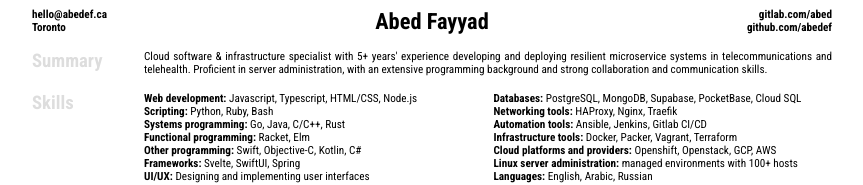
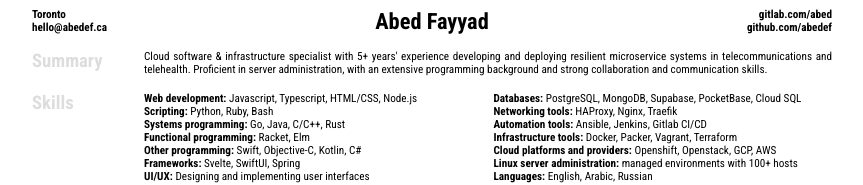
Before and after one commit to abedef/resume, a SvelteKit app: page / in a window 1280 px wide. Shown: the top 185 px of the page, without its empty margins (208-1071 px from the left). Built offline with nearby package versions, Linux system fonts and the light colour scheme.

Commit message:
Reorder sections

```diff
--- a/src/routes/+page.svelte
+++ b/src/routes/+page.svelte
@@ -60,10 +60,10 @@
 <header>
     <div id="header-left">
         <div>
-            <a href="mailto:Abed <hello@abedef.ca>">hello@abedef.ca</a>
+            <a href="https://www.toronto.ca">Toronto</a>
         </div>
         <div>
-            <a href="https://www.toronto.ca">Toronto</a>
+            <a href="mailto:Abed <hello@abedef.ca>">hello@abedef.ca</a>
         </div>
     </div>
 
```
